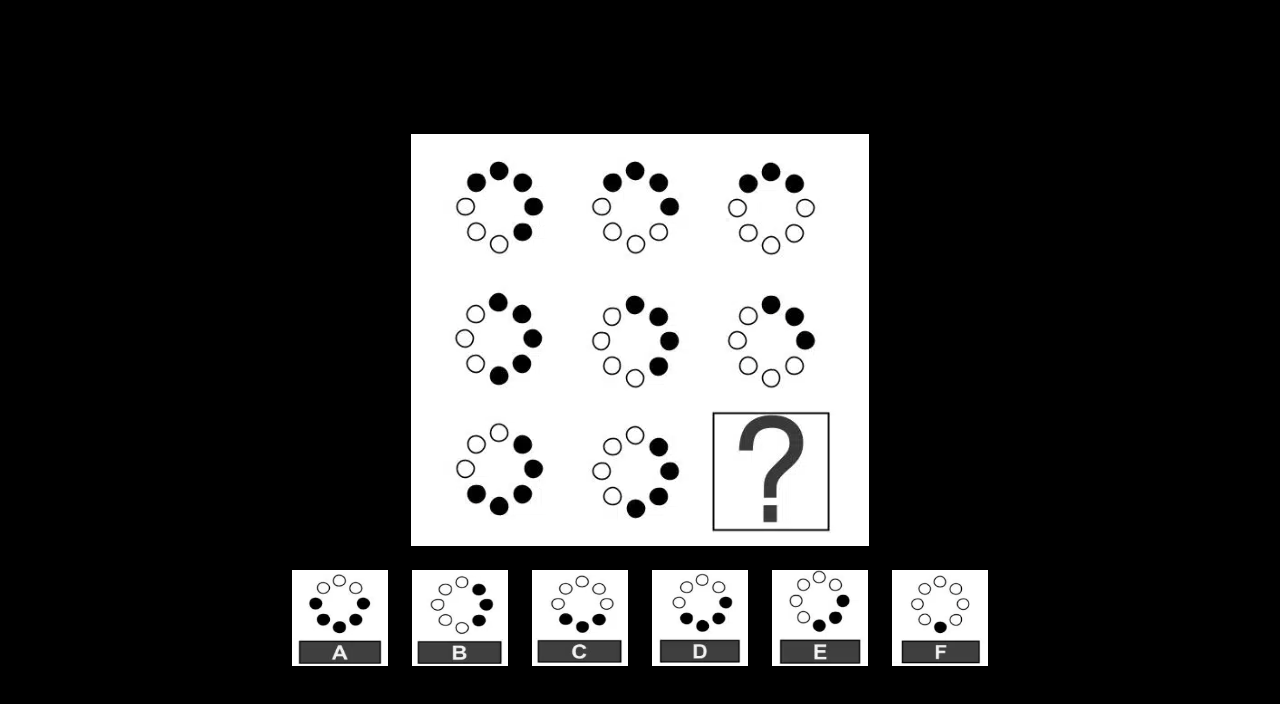
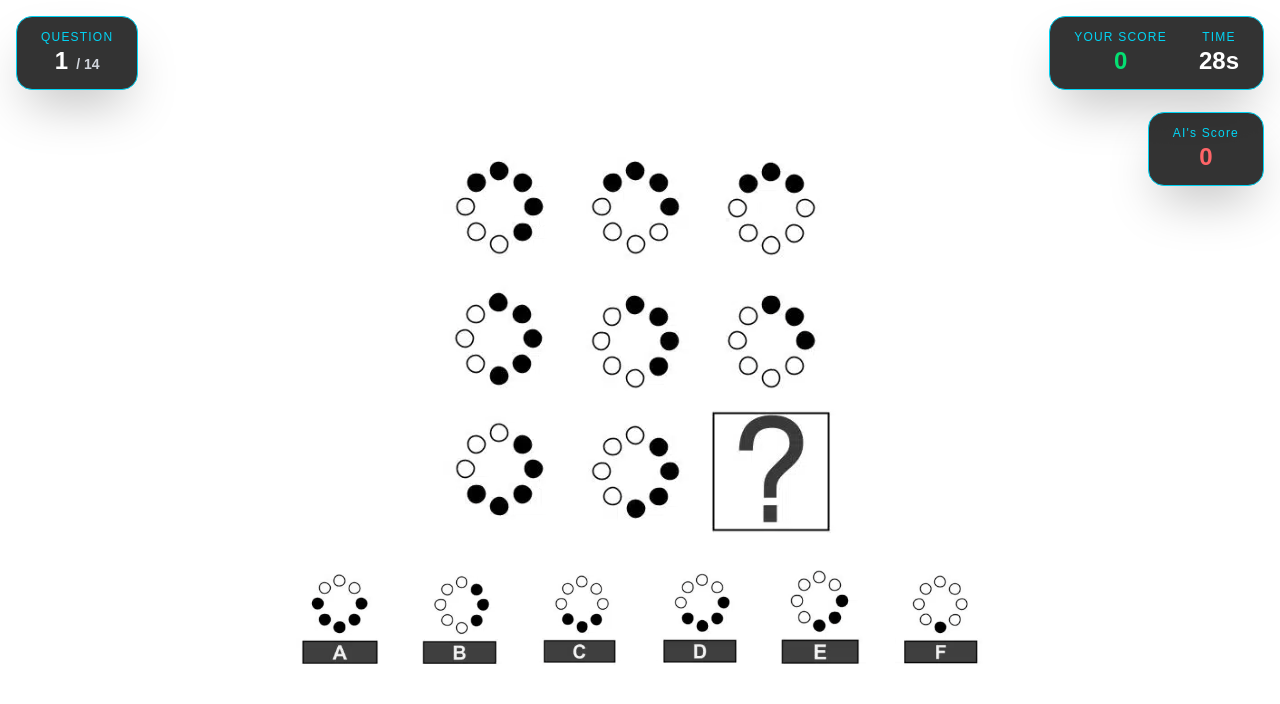
Before and after one commit to JiyeSun/compexp, a Next.js app: page / in a window 1280 px wide. Both pictures are taken after a click on the button "BEGIN". Shown: the top 704 px of the page. Built offline with nearby package versions, Linux system fonts and the light colour scheme.

Commit message:
Refactor page.tsx for improved readability and structure

```diff
--- a/app/page.tsx
+++ b/app/page.tsx
@@ -33,6 +33,7 @@ export default function Home() {
   const [showWrongMark, setShowWrongMark] = useState<boolean>(false);
   const [aiAnswerIndex, setAiAnswerIndex] = useState<number | null>(null);
 
+
   useEffect(() => {
   if (!started || current >= questions.length) return;
 
@@ -54,7 +55,13 @@ export default function Home() {
     setTimeLeft((prev) => {
       if (prev <= 1) {
         clearInterval(timer);
-          setCurrent(prevQ => prevQ + 1);
+
+        if (current >= questions.length - 1) {
+          setCurrent(questions.length);
+        } else {
+          setCurrent((prevQ) => prevQ + 1);
+        }
+
         return 30;
       }
       return prev - 1;
@@ -65,7 +72,8 @@ export default function Home() {
 }, [current, started]);
 
   useEffect(() => {
-    if (!started || current >= questions.length) return;
+    if (!started) return;
+    if (current >= questions.length) return;
 
     const questionNumber = questions[current].id;
 
@@ -77,25 +85,22 @@ export default function Home() {
     setAutoAnswered(false);
 
     const reactionTime = 4000 + Math.random() * 2000;
-
     const timeout = setTimeout(() => {
       const isWrong = wrongAIQuestions.includes(questionNumber);
-
       if (isWrong) {
         const wrongIndex = (questions[current].correct + 1) % 6;
         setAiAnswerIndex(wrongIndex);
         setAutoAnswered(true);
-
+        // ⭐关键：让AI错误后恢复（可以继续答）
         setTimeout(() => {
           setAutoAnswered(false);
           setAiAnswerIndex(null);
         }, 800);
-
       } else {
         setAiAnswerIndex(questions[current].correct);
         setOpponentScore(prev => prev + 1);
         setAutoAnswered(true);
-
+        // AI答对才跳题
         setTimeout(() => {
           setCurrent(prev => prev + 1);
         }, 800);
@@ -106,8 +111,12 @@ export default function Home() {
   }, [current, started]);
 
   function generateOptions(id: number) {
-    return Array.from({ length: 6 }, (_, i) => `/images/q${id}_a${i + 1}.png`);
+    return Array.from({ length: 6 }, (_, i) =>
+      `/images/q${id}_a${i + 1}.png`
+    );
   }
+
+
 
   function handleAnswer(index: number) {
   if (autoAnswered && aiAnswerIndex === questions[current].correct) return;
@@ -121,7 +130,6 @@ export default function Home() {
   } else {
     setShowWrongMark(true);
   }
-
   setTimeout(() => {
     setSelectedIndex(null);
     setShowWrongMark(false);
@@ -134,27 +142,99 @@ export default function Home() {
 
   if (!started) {
     return (
-      <div className="min-h-screen bg-black text-white font-sans flex items-center justify-center px-6">
+      <div className="min-h-screen bg-black flex items-center justify-center px-6">
 
-        <div className="bg-black border border-cyan-400 rounded-3xl shadow-[0_0_40px_rgba(0,255,255,0.2)] max-w-2xl p-12 text-center">
+        <div className="
+          bg-black/70 backdrop-blur-xl
+          border border-cyan-400
+          text-white
+          rounded-3xl
+          shadow-[0_0_40px_rgba(0,255,255,0.2)]
+          max-w-2xl
+          p-12
+          text-center
+        ">
 
-          <h1 className="text-2xl font-semibold mb-6 leading-relaxed">
+          {/* System Label */}
+          {/* Title */}
+          <h1 className="text-2xl md:text-2xl font-semibold mb-6 leading-relaxed max-w-2xl mx-auto">
             This is a 14-question reasoning test.
+            You will be paired with an AI model that is currently being trained and evaluated.
+            Your performance will be compared with the AI’s performance in order to benchmark human and algorithmic reasoning under time constraints.
+            Your participation helps us better calibrate the model’s performance relative to human participants.
           </h1>
 
-          <p className="text-gray-200 mb-8 text-lg">
+          {/* Description */}
+          <p className="text-gray-300 leading-relaxed mb-8 text-lg max-w-xl mx-auto">
+            You will have 30 seconds to complete each matrix. However, once either you or the AI completes a matrix, the task will automatically proceed to the next one.
             Click the button below to begin.
           </p>
 
+          {/* Begin Button */}
           <button
             onClick={() => {
               setStarted(true);
               setExperimentStartTime(Date.now());
             }}
-            className="px-10 py-4 bg-black text-cyan-400 rounded-2xl border border-cyan-400 hover:bg-cyan-400 hover:text-black transition"
+            className="
+              px-10 py-4
+              bg-black/80 backdrop-blur-md
+              text-cyan-400
+              rounded-2xl
+              border border-cyan-400
+              shadow-[0_0_20px_rgba(0,255,255,0.3)]
+              tracking-widest
+              text-lg
+              hover:bg-cyan-400 hover:text-black
+              hover:shadow-[0_0_25px_rgba(0,255,255,0.8)]
+              hover:scale-105 active:scale-95
+              transition-all duration-300
+            "
           >
             BEGIN
           </button>
+
+        </div>
+
+      </div>
+    );
+  }
+
+  if (current >= questions.length) {
+
+    const minutes = Math.floor(totalTime / 60);
+    const seconds = totalTime % 60;
+    const formattedSeconds = seconds.toString().padStart(2, "0");
+
+    return (
+      <div className="min-h-screen bg-black flex items-center justify-center px-6">
+
+        <div className="
+          bg-black/70 backdrop-blur-xl
+          border border-cyan-400
+          text-white
+          rounded-3xl
+          shadow-[0_0_40px_rgba(0,255,255,0.2)]
+          max-w-xl
+          px-16 py-14
+          text-center
+        ">
+
+          {/* System Label */}
+          <h1 className="text-3xl font-semibold mb-6 tracking-wide">
+            Experiment completed.
+          </h1>
+          <p className="text-lg text-gray-400 mt-4">
+            Total time: <span className="text-cyan-400 font-semibold">
+              {minutes}m {seconds}s
+            </span>
+          </p>
+          <p className="text-xl text-gray-300">
+            Your score: <span className="text-cyan-400 font-semibold">{score}</span>
+          </p>
+          <p className="text-xl text-gray-300">
+            AI's score: <span className="text-red-400 font-semibold">{opponentScore}</span>
+          </p>
 
         </div>
       </div>
@@ -162,42 +242,133 @@ export default function Home() {
   }
 
   return (
-    <div className="h-screen bg-black text-white font-sans flex flex-col items-center justify-center relative">
+    <div className="h-screen flex flex-col items-center justify-center relative">
 
-      <img src={`/images/q${questions[current].id}.png`} className="mb-6 max-w-xl" />
+  {/* QUESTION HUD */}
+  <div className="absolute top-4 left-4
+    bg-black/80 backdrop-blur-md
+    text-white px-6 py-3
+    rounded-2xl shadow-2xl
+    border border-cyan-400">
+
+    <div className="text-center">
+      <p className="text-xs tracking-widest text-cyan-400">
+        QUESTION
+      </p>
+      <p className="text-2xl font-bold">
+        {current + 1}
+        <span className="text-sm text-gray-300 ml-2">
+          / {questions.length}
+        </span>
+      </p>
+    </div>
+
+  </div>
+
+
+  {/* Game Scoreboard */}
+  <div className="absolute top-4 right-4 bg-black/80 backdrop-blur-md
+    text-white px-6 py-3 rounded-2xl shadow-2xl
+    flex gap-8 items-center border border-cyan-400">
+
+    {/* USER */}
+    <div className="text-center">
+      <p className="text-xs tracking-widest text-cyan-400">YOUR SCORE</p>
+      <p className="text-2xl font-bold text-green-400">{score}</p>
+    </div>
+
+    {/* TIME */}
+    <div className="text-center">
+      <p className="text-xs tracking-widest text-cyan-400">TIME</p>
+      <p className={`text-2xl font-bold ${
+        timeLeft <= 10 ? "text-red-500 animate-pulse" : "text-white"
+      }`}>
+        {timeLeft}s
+      </p>
+    </div>
+  </div>
+
+  {/* OPPONENT SCOREBOARD */}
+  <div className="absolute top-28 right-4
+    bg-black/80 backdrop-blur-md
+    text-white px-6 py-3
+    rounded-2xl shadow-2xl
+    border border-cyan-400">
+
+    <div className="text-center">
+      <p className="text-xs tracking-widest text-cyan-400">
+        AI's Score
+      </p>
+      <p className="text-2xl font-bold text-red-400">
+        {opponentScore}
+      </p>
+    </div>
+
+  </div>
+
+      <img
+        src={`/images/q${questions[current].id}.png`}
+        alt="question"
+        className="mb-6 max-w-xl"
+      />
 
       <div className="grid grid-cols-6 gap-6">
         {generateOptions(questions[current].id).map((option, index) => (
           <div key={index} className="relative">
-
             <img
               src={option}
+              alt="option"
               onClick={() => handleAnswer(index)}
-              className={`w-24 h-24
-                ${autoAnswered && index === aiAnswerIndex ? "ring-4 ring-red-500" : ""}
-                ${selectedIndex === index ? "ring-4 ring-cyan-400" : ""}
-              `}
+              className={`w-24 h-24 object-contain transition
+                ${autoAnswered && index === aiAnswerIndex
+                  ? "ring-4 ring-red-500 scale-110"
+                  : ""}
+                ${selectedIndex === index
+                  ? "ring-4 ring-cyan-400 scale-110"
+                  : "cursor-pointer hover:scale-105"
+                }`}
             />
 
+            {/* 人类 ❌ */}
             {selectedIndex === index && showWrongMark && (
-              <div className="absolute inset-0 bg-red-500/20 flex items-center justify-center">✕</div>
+              <div className="absolute inset-0 bg-red-500/20 flex items-center justify-center rounded">
+                <span className="text-red-600 text-7xl font-bold">✕</span>
+              </div>
             )}
 
-            {selectedIndex === index && !showWrongMark && index === questions[current].correct && (
-              <div className="absolute inset-0 flex items-center justify-center text-green-500">✓</div>
+            {/* 人类 ✔ */}
+            {selectedIndex === index &&
+              !showWrongMark &&
+              index === questions[current].correct && (
+                <div className="absolute inset-0 flex items-center justify-center">
+                  <span className="text-green-500 text-6xl font-bold">✓</span>
+                </div>
             )}
 
-            {autoAnswered && index === aiAnswerIndex && aiAnswerIndex !== questions[current].correct && (
-              <div className="absolute inset-0 bg-red-500/20 flex items-center justify-center">✕</div>
+            {/* AI ❌ */}
+            {autoAnswered &&
+              index === aiAnswerIndex &&
+              aiAnswerIndex !== questions[current].correct && (
+                <div className="absolute inset-0 bg-red-500/20 flex items-center justify-center rounded">
+                  <span className="text-red-600 text-7xl font-bold">✕</span>
+                </div>
             )}
 
-            {autoAnswered && index === aiAnswerIndex && aiAnswerIndex === questions[current].correct && (
-              <div className="absolute inset-0 flex items-center justify-center text-green-500">✓</div>
+            {/* AI ✔ */}
+            {autoAnswered &&
+              index === aiAnswerIndex &&
+              aiAnswerIndex === questions[current].correct && (
+                <div className="absolute inset-0 flex items-center justify-center">
+                  <span className="text-green-500 text-6xl font-bold">✓</span>
+                </div>
             )}
 
           </div>
         ))}
       </div>
+
+
+
     </div>
   );
 }
```
Lines whose indentation alone changed are shown as unchanged.
